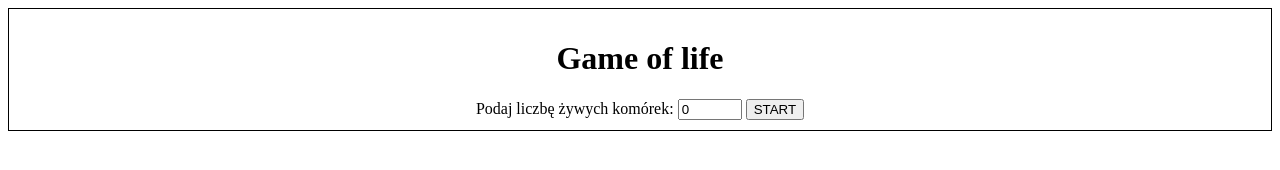
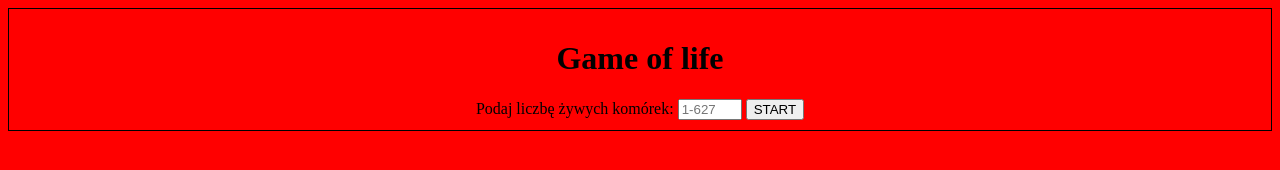
Before and after one commit to wgpol098/OSS-Projekt, a plain HTML site: page index.html in a window 1280 px wide. Drawn offline with Linux system fonts and the light colour scheme.

Commit message:
//Kilka kosmetycznych zmian

```diff
--- a/index.html
+++ b/index.html
@@ -12,7 +12,7 @@
 			<h1>Game of life</h1>
 			<form>
 				<label for="ilosc">Podaj liczbę żywych komórek:</label>
-				<input type="number" value="0" min="1" max="627" id="ilosc">
+				<input type="number" value="" min="1" max="627" id="ilosc" placeholder="1-627">
 				<input type="button" value="START" id="start">
 			</form>
 		</center>
--- a/style.css
+++ b/style.css
@@ -19,3 +19,8 @@
 	margin:1px;
 	padding: 10px;
 }
+
+body
+{
+	background-color:red;
+}
```
Also changed, not shown: readme.txt.
